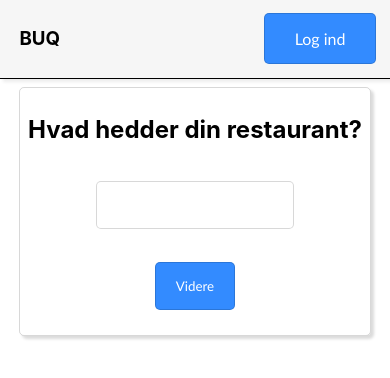
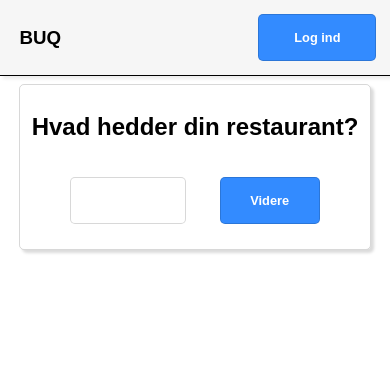
Before and after one commit to pandajakob/BUQ-Table-Booking-System, a React (Create React App) app: page /newRestaurant in a window 390 px wide. Shown: the top 378 px of the page. Built offline with nearby package versions, Linux system fonts and the light colour scheme; no server answers.

Commit message:
fix UI for settings view

```diff
--- a/src/App.css
+++ b/src/App.css
@@ -13,13 +13,16 @@
   --blue-accent: #A3D3FF;
 }
 
+@import url('https://fonts.googleapis.com/css2?family=Red+Hat+Text:ital,wght@0,300..700;1,300..700&display=swap');
+@import url('https://fonts.googleapis.com/css2?family=Merriweather+Sans:ital,wght@0,300..800;1,300..800&family=Red+Hat+Text:ital,wght@0,300..700;1,300..700&display=swap');
 
 html {
-  font-family: system-ui, -apple-system, BlinkMacSystemFont, 'Segoe UI', Roboto, Oxygen, Ubuntu, Cantarell, 'Open Sans', 'Helvetica Neue', sans-serif;
   font-size: 16px;
 }
 
 .App {
+  font-family: "Merriweather", sans-serif;
+
   text-align: center;
 
 }
@@ -35,6 +38,18 @@ html {
 .main {
   padding: 5% 10%;
 
+}
+
+input[type=checkbox] {
+  transform: scale(1.5);
+}
+
+.blackLine {
+  display: block;
+  width: 100%;
+  height: 1px;
+  border-top: 1px solid black;
+  margin: 10% 0;
 }
 
 .red {
@@ -56,7 +71,7 @@ html {
 
 .container {
   min-width: 400px;
-  max-width: max-content;
+  max-width: 600px;
   height: 100%;
   margin: 3%;
   padding: 3%;
@@ -83,32 +98,31 @@ ul, li {
 #header ul {
   justify-content: space-between;
   list-style: none;
-  width: 320px;
+  width: 500px;
 }
 #header ul li {
-  margin-left: 5%;
+
 }
 #openingHours, .openingHours {
   width: 50%;
-  min-width: 400px;
-  max-width: max-content;
+  min-width: 600px;
+  max-width: 600px;
 }
 
 input {
-  font-family:'Trebuchet MS', 'Lucida Sans Unicode', 'Lucida Grande', 'Lucida Sans', Arial, sans-serif;
   margin: 5%;
   padding: 8px;
   border: 1px solid rgba(0, 0, 0, 0.154);
   border-radius: 5px;
 }
+
 button, .button {
-
-  font-family:'Trebuchet MS', 'Lucida Sans Unicode', 'Lucida Grande', 'Lucida Sans', Arial, sans-serif;
+  font-size: 1.2rem;
   margin: 5%;
-  padding: .5rem;
+  padding: 1rem;
   min-width: 100px;
   border: 1px solid rgba(0, 0, 0, 0.154);
-  font-weight: 500;
+  font-weight: 600;
   border-radius: 5px;
 }
 
@@ -124,6 +138,9 @@ button:active, .button:active {
   transform: scale(0.95);
 
 }
+
+
+
 .loader-container {
   display: flex;
   justify-content: center;
@@ -171,25 +188,36 @@ a:hover {
 }
 
 
-@media screen and (max-width: 800px) {
+@media screen and (max-width: 1000px) {
   .main, #header{
     padding: 2% 5%;
     flex-wrap: nowrap;
   }
 
   button, .button {
-    min-width: 80px;
-    padding: 15px;
+    font-size: 0.8rem;
+    padding: 15px 8px;
+  }
+
+  .blackLine {
+    width: 80%;
+    margin: 10% auto;
   }
   input {
     padding: 15px;
+    width: 25%;
   }
+
+  #openingHours div {
+    width: 95%;
+    margin: auto;
+  }
+
   #loginContainer input {
     width: 80%;
   }
   #loginContainer button {
     width: 80%;
-
   }
 
   #header ul {
--- a/src/components/navBar.js
+++ b/src/components/navBar.js
@@ -16,7 +16,7 @@ export const NavBar = ({ user, logout }) => {
           </li>
           <li>
             <NavLink className="button white" to="/settings">
-              indstillinger
+              Indstillinger
             </NavLink>
           </li>
           <li>
--- a/src/components/restaurant/settings.js
+++ b/src/components/restaurant/settings.js
@@ -147,8 +147,10 @@ export const RestaurantSettings = ({ user }) => {
       <h3> {restaurant.email} </h3>
       <div className="flex">
         <div className="container" id="openingHours">
-          <h2> Åbningstider</h2>
-          <form>
+
+          <h2 style={{marginBottom: "15%"}}> Åbningstider</h2>
+
+          <form className="flex">
             {[
               "monday",
               "tuesday",
@@ -162,6 +164,7 @@ export const RestaurantSettings = ({ user }) => {
                 <label>
                   <b>{weekDaysInDanish(day)}</b>
                 </label>
+                <div style={{minWidth: "300px"}}>
                   <input
                     type="time"
                     value={openingHours[day]?.[0] || ""}
@@ -181,7 +184,9 @@ export const RestaurantSettings = ({ user }) => {
                     }
                     disabled={openingHours[day]?.[2] ? false : true}
                   />
-
+                </div>
+                <div>
+                  <label> lukket: </label>
                   <input
                     type="checkbox"
                     checked={openingHours[day]?.[2] ? false : true}
@@ -189,6 +194,8 @@ export const RestaurantSettings = ({ user }) => {
                       handleClosedStatusChange(day, e.target.checked)
                     }
                   />
+                </div>
+                <span className="blackLine"></span>
               </div>
             ))}
           </form>
@@ -207,7 +214,8 @@ export const RestaurantSettings = ({ user }) => {
               calendarPosition="bottom-center"
               plugins={[<DatePanel />]}
             />
-            <br/><br/>
+            <br />
+            <br />
           </div>
 
           <div>
@@ -220,7 +228,8 @@ export const RestaurantSettings = ({ user }) => {
               min={0}
               onChange={(e) => handlenumberOfSeatsChange(e.target.value)}
             />
-            <br/><br/>
+            <br />
+            <br />
           </div>
           <div>
             <h2> Bord varighed </h2>
@@ -234,10 +243,10 @@ export const RestaurantSettings = ({ user }) => {
               onChange={(e) => handleTableDurationChange(e.target.value)}
             />
             <label> min </label>
-            <br/>
-            <br/>
+            <br />
+            <br />
           </div>
-          <br/>
+          <br />
         </div>
       </div>
       <button className="blue" onClick={onSubmitChanges}>
```
Lines whose indentation alone changed are shown as unchanged.
